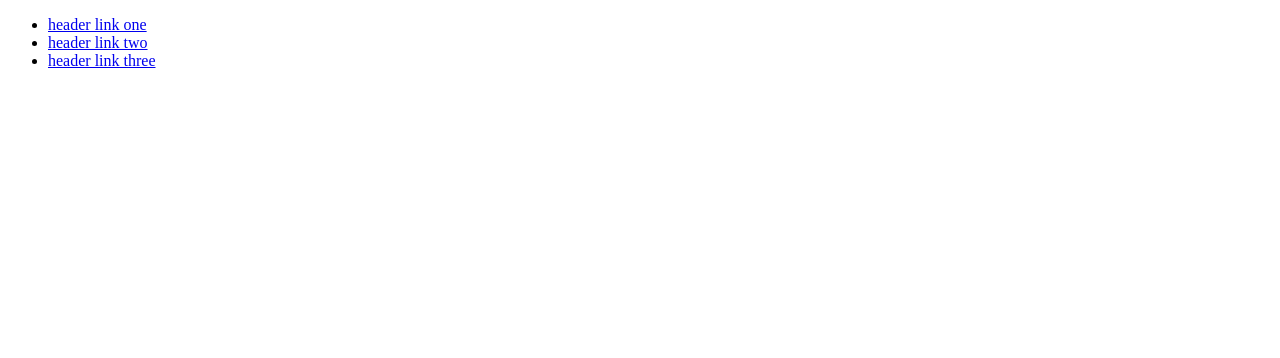
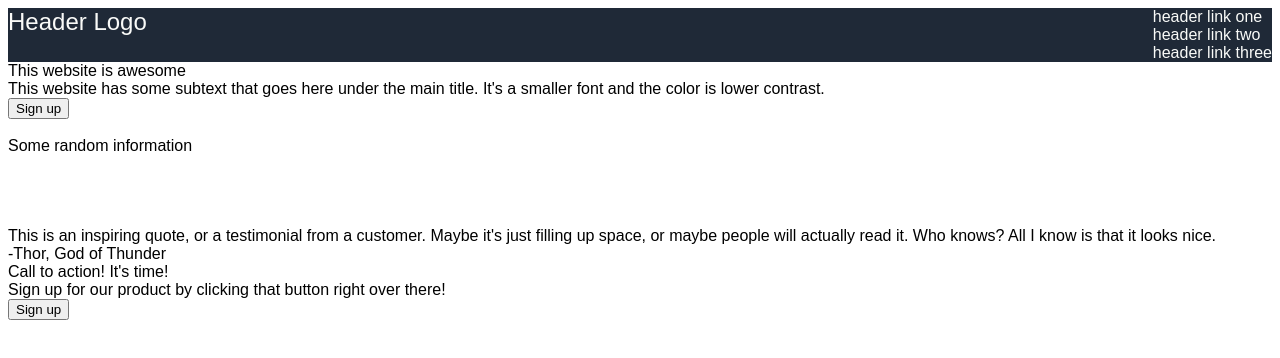
Before and after one commit to tariromashanda/odin-landing-page, a plain HTML site: page index.html in a window 1280 px wide. Drawn offline with Linux system fonts and the light colour scheme.

Commit message:
add style to header

```diff
--- /dev/null
+++ b/assets/css/style.css
@@ -0,0 +1,54 @@
+@font-face {
+    font-family: 'MyRobotoVariable';
+    src:url('./assets/fonts/Roboto-VariableFont_wdth\,wght.ttf') format('truetype');
+    font-weight: 100 900;
+    font-style: normal;
+    font-display: swap;
+
+}
+
+@font-face {
+    font-family: 'MyRobotoVariable';
+    src: url('./assets/fonts/Roboto-Italic-VariableFont_wdth\,wght.ttf') format('truetype');
+    font-weight: 100 900;
+    font-style: italic;
+    font-display: swap;
+}
+
+body {
+    font-family: 'MyRoboto', sans-serif;
+    font-weight: 400;
+}
+
+.heading-one {
+    font: weight 700p ;
+}
+
+.header {
+    background-color: #1F2937;
+    color: #F9FAF8;
+    display: flex;
+    justify-content: space-between;
+
+}
+
+.right-links {
+    display: flex;
+    flex-direction: column;
+}
+
+.title {
+    font-size: 24px;
+}
+
+ul {
+    list-style-type: none;
+    margin: 0;
+    padding: 0;
+}
+
+a {
+  color: #F9FAF8;
+  text-decoration: none;
+  font-size: 16px;
+}
--- a/index.html
+++ b/index.html
@@ -4,24 +4,62 @@
     <meta charset="UTF-8">
     <meta name="viewport" content="width=device-width, initial-scale=1.0">
     <title>Landing Page</title>
+    <link rel="stylesheet" href="./assets/css/style.css">
 </head>
 <body>
 <div class="header">
 
-<div class="title"></div>
-<div class="right-links">
+<div class="title">Header Logo</div>
+
     <ul>
         <li><a href="#">header link one</a></li>
         <li><a href="#">header link two</a></li>
         <li><a href="#">header link three</a></li>
     </ul>
-</div>
+
 </div>
 
-<div class="section-one"></div>
-<div class="section-two"></div>
-<div class="section-three"></div>
-<div class="section-four"></div>
+<div class="section-one">
+    <div class="container-one">
+       <div class="heading-one">This website is awesome</div>
+       <div class="text">This website has some subtext that goes here under the main title. It's a smaller font and the color is lower contrast.</div>
+    <button class="button-one">Sign up</button>
+    </div>
+    <div class="container-two"> <img></div>
+
+</div>
+
+<div class="section-two">
+    <div class="heading-two">Some random information</div>
+    <div class="card-container">
+        <div class="card">
+            <img>
+            <div class="text"></div>
+        <div class="card">
+            <img>
+            <div class="text"></div>
+        </div>
+        <div class="card">
+            <img>
+            <div class="text"></div></div>
+        <div class="card">
+            <img>
+            <div class="text"></div></div>
+    </div>
+
+</div>
+<div class="section-three">
+    <div class="quote">This is an inspiring quote, or a testimonial from a customer. Maybe it's just filling up space, or maybe people will actually read it. Who knows? All I know is that it looks nice.</div>
+    <div class="attribution"> -Thor, God of Thunder</div>
+</div>
+<div class="section-four"><div class="action-card">
+    <div class="heading-three">Call to action! It's time!</div>
+    <div class="text">Sign up for our product by clicking that button right over there!</div>
+    <button class="button-two">Sign up</button>
+
+</div>
+
+</div>
 
 <div class="footer"></div>
 </body>
```
Also changed, not shown: assets/fonts/Roboto-Italic-VariableFont_wdth,wght.ttf (added), assets/fonts/Roboto-VariableFont_wdth,wght.ttf (added), style.css (deleted).
